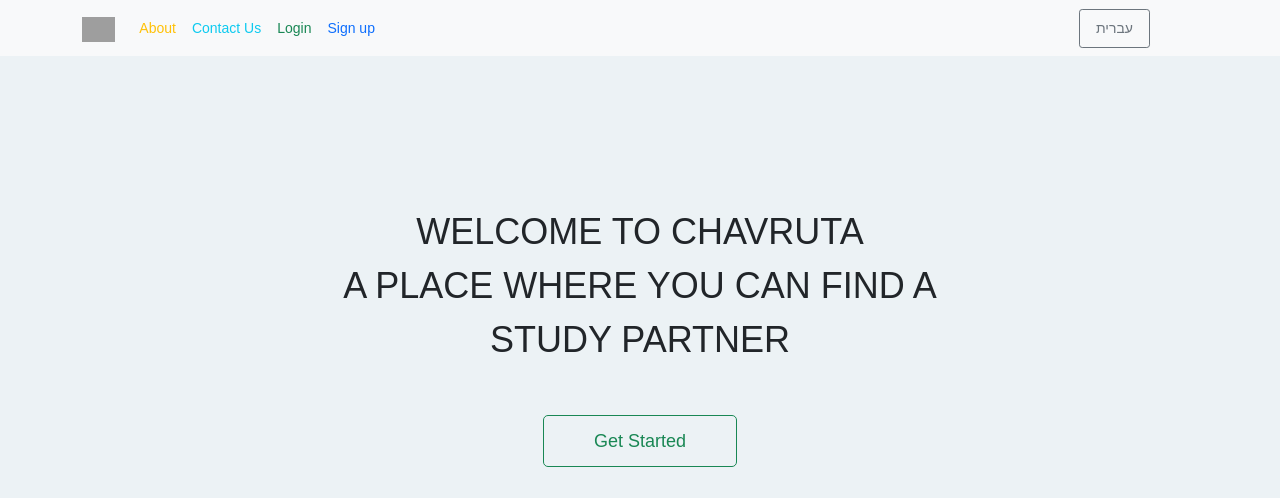
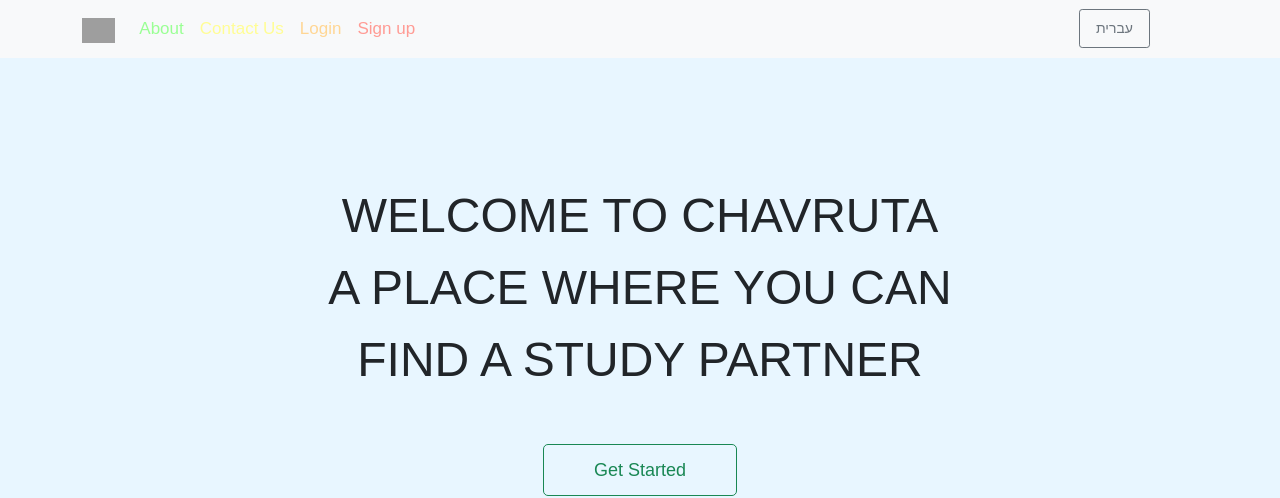
Before and after one commit to RivkyShachar/react-chavruta, a React (Create React App) app: page / in a window 1280 px wide. Shown: the top 498 px of the page. Built offline with nearby package versions, Linux system fonts and the light colour scheme; grey boxes are pictures that could not be loaded.

Commit message:
changed bg

```diff
--- a/src/App.css
+++ b/src/App.css
@@ -142,7 +142,10 @@ body {
   color: #95d6ff;
 
 }
+.lightblue {
+  color: #cbebff;
 
+}
 .border-lightblue {
   border: 4px solid #95d6ff;
   /* Replace 2px with your desired border width */
@@ -180,6 +183,9 @@ body {
 .green {
   color: #9aff94;
 }
+.gray {
+  color: #383938;
+}
 
 .text-with-border {
   text-shadow:
--- a/src/components/common/index.js
+++ b/src/components/common/index.js
@@ -41,7 +41,7 @@ const Index = () => {
             <div className='container d-flex flex-column align-items-center justify-content-center' style={{ height: '70vh' }}>
                 <div className='col-7 mb-4 text-center' data-aos='fade-up'>
                     <h1
-                        className='Display-1'
+                        className='display-5'
                         style={{
                             lineHeight: '1.5',
                             transition: 'transform 0.3s, text-shadow 0.3s',
--- a/src/components/header/home.js
+++ b/src/components/header/home.js
@@ -63,23 +63,23 @@ const Home = () => {
             <div className='col-10'>
               <ul className="navbar-nav">
                 <li className="nav-item">
-                  <span className="nav-link text-warning" onClick={scrollToAbout}>
+                  <span className="nav-link" style={{ color: '#9aff94', fontSize:'17px' }} onClick={scrollToAbout}>
                     {translate('navbar.about', language)}
                   </span>
                 </li>
                 <li>
-                  <span className="nav-link text-info" onClick={scrollToContactUs}>
+                  <span className="nav-link "  style={{ color: '#fffd94',fontSize:'17px' }} onClick={scrollToContactUs}>
                     {translate('navbar.contactUs', language)}
                   </span>
 
                 </li>
                 <li className="nav-item">
-                  <Link className="nav-link text-success" to="/login">
+                  <Link className="nav-link " style={{ color: '#ffd694',fontSize:'17px' }}  to="/login">
                     {translate('navbar.login', language)}
                   </Link>
                 </li>
                 <li className="nav-item">
-                  <Link className="nav-link text-primary" to="/signUp">
+                  <Link className="nav-link " style={{color:'#ff9b94',fontSize:'17px'}} to="/signUp">
                     {translate('navbar.signUp', language)}
                   </Link>
                 </li>
--- a/src/css/main.css
+++ b/src/css/main.css
@@ -722,7 +722,7 @@ input {
 
 
 body {
-  background-color: #ecf2f5;
+  background-color: rgba(203, 235, 255, 0.426);
 }
 
 .card {
```
